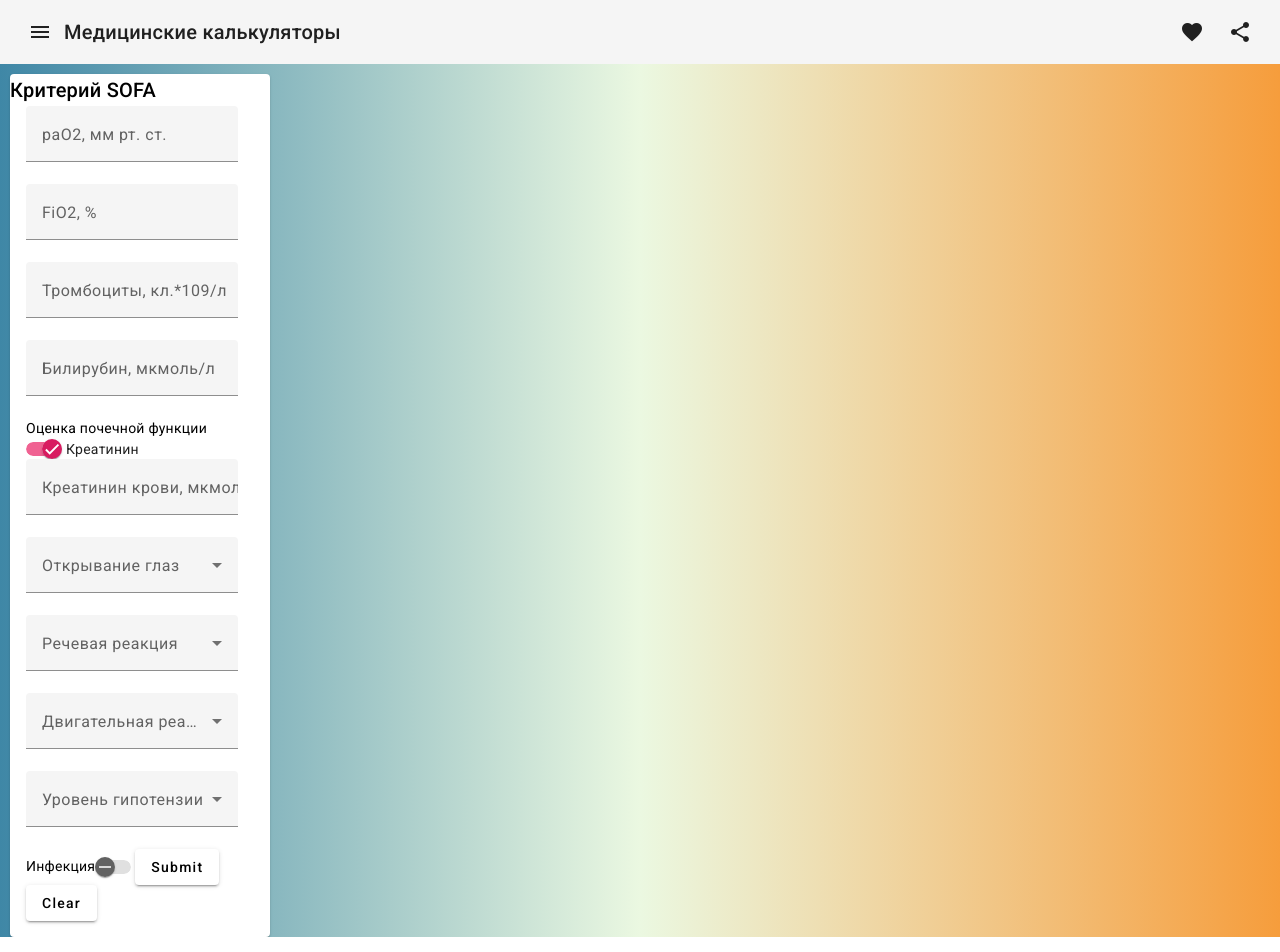
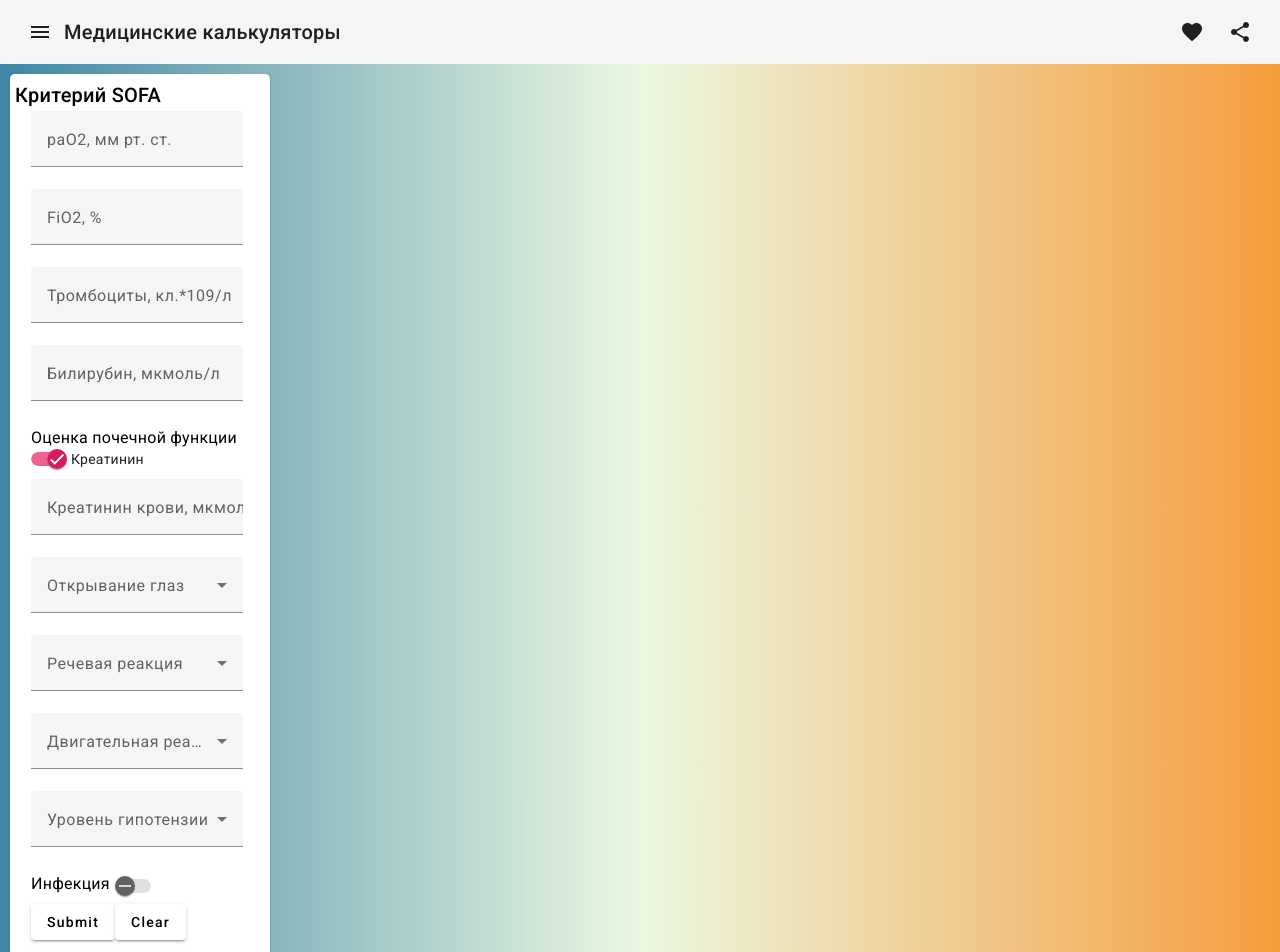
Before and after one commit to V3ss3l/med-calc-front, an Angular app: page /sofa in a window 1280 px wide. Shown: the top 952 px of the page. Built offline with nearby package versions, Linux system fonts and the light colour scheme.

Commit message:
Some little changes

```diff
--- a/src/app/sofa-calc/sofa-calc.component.css
+++ b/src/app/sofa-calc/sofa-calc.component.css
@@ -1,8 +1,20 @@
 .calc-form {
+  padding: 5px;
   margin-left: 10px;
   margin-top: 10px;
   width: 260px;
   height: auto;
+  border-radius: 5px;
   align-content: center;
   position: absolute;
 }
+
+.form-slider {
+  padding-top: 5px;
+  padding-bottom: 10px;
+}
+
+.slider-label {
+  font-size: 16px;
+  padding-right: 5px;
+}
--- a/src/app/sofa-calc/sofa-calc.component.html
+++ b/src/app/sofa-calc/sofa-calc.component.html
@@ -18,8 +18,8 @@
         <mat-label>Билирубин, мкмоль/л</mat-label>
         <input matInput placeholder="25" type="number" min="0" max="1000" formControlName="bilirubin">
       </mat-form-field>
-      <div>
-        <mat-label>Оценка почечной функции</mat-label>
+      <div class="form-slider">
+        <mat-label class="slider-label">Оценка почечной функции</mat-label>
         <mat-slide-toggle [(ngModel)]="isChecked" [ngModelOptions] = "{standalone: true}" (click)="slideToggleClick()">{{sliderWord}}</mat-slide-toggle>
       </div>
       <mat-form-field>
@@ -50,8 +50,10 @@
           <mat-option *ngFor="let option of hypotensiaOptions" [value]="hypotensiaOptions.indexOf(option)">{{option}}</mat-option>
         </mat-select>
       </mat-form-field>
-      <mat-label>Инфекция</mat-label>
-      <mat-slide-toggle></mat-slide-toggle>
+      <div class="form-slider">
+        <mat-label class="slider-label">Инфекция</mat-label>
+        <mat-slide-toggle></mat-slide-toggle>
+      </div>
       <button mat-raised-button type="submit">Submit</button>
       <button mat-raised-button type="clear" (click)="clear()">Clear</button>
     </form>
--- a/src/app/sofa-calc/sofa-calc.component.ts
+++ b/src/app/sofa-calc/sofa-calc.component.ts
@@ -18,8 +18,8 @@ export class SofaCalcComponent {
   speechOptions: string[];
   moveOptions: string[];
   hypotensiaOptions: string[];
-  calcResult!: ResultEntity;
-  infoResult!: InfoEntity;
+  calcResult: ResultEntity = new ResultEntity();
+  infoResult: InfoEntity = new InfoEntity();
   sofaCalcForm : FormGroup = new FormGroup({
     "paO2": new FormControl(),
     "fio2": new FormControl(),
```
